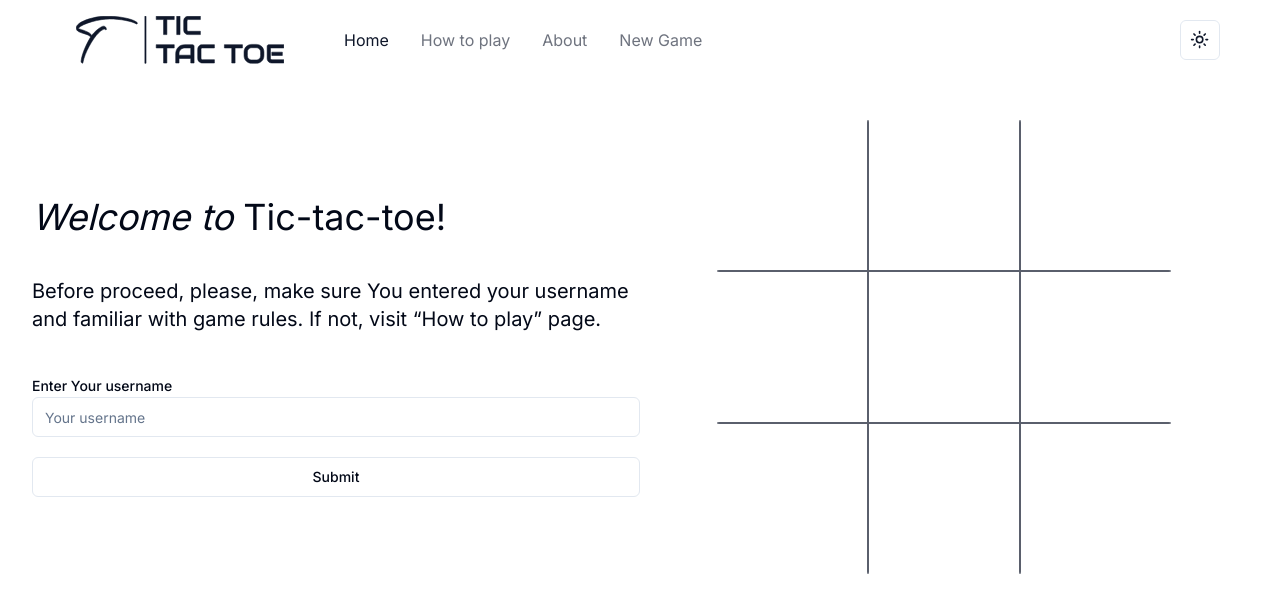
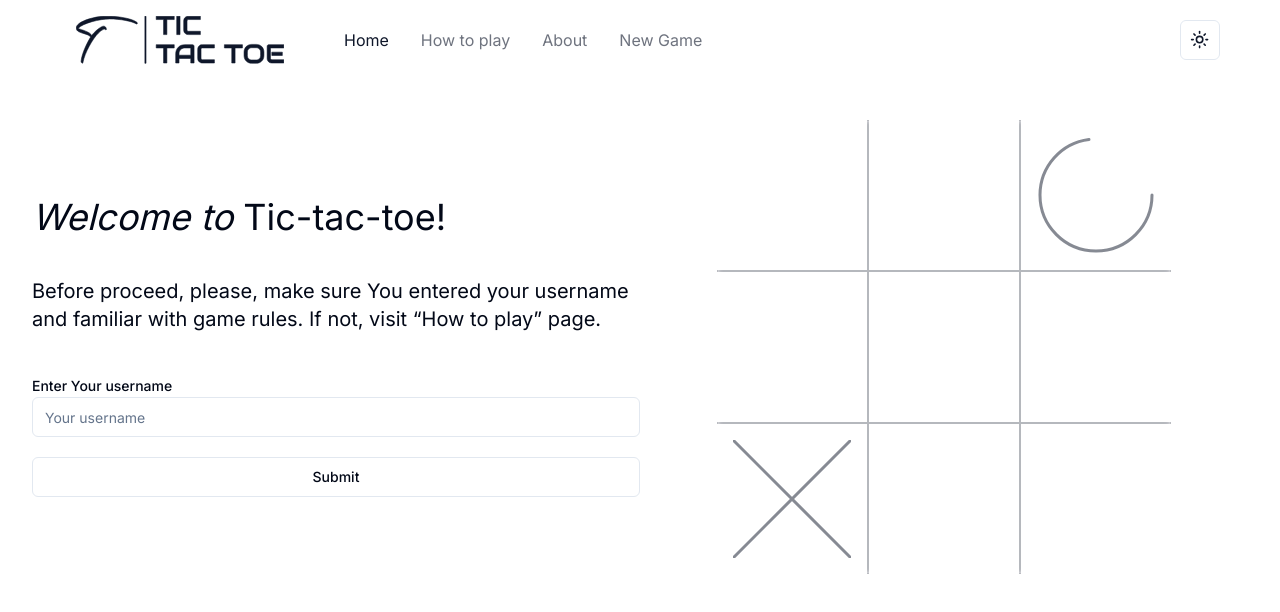
Before and after one commit to JohnnieWalked/tic-tac-toe, a Next.js app: page / in a window 1280 px wide. Shown: the top 612 px of the page. Built offline with nearby package versions, Linux system fonts and the light colour scheme.

Commit message:
feat: added to HomePage tic-tac-toe squares animations;

```diff
--- a/src/app/page.tsx
+++ b/src/app/page.tsx
@@ -15,7 +15,7 @@ export default function Home() {
         <UsernameForm />
       </div>
       <div className="w-max overflow-hidden">
-        <GameField />
+        <GameField animateGameplay disableClickSquare />
       </div>
     </section>
   );
--- a/src/components/Divider.css
+++ b/src/components/Divider.css
@@ -1,4 +1,4 @@
 .divider {
-  box-shadow: inset 0px 0px 2px hsl(var(--background));
-  /* opacity: 0.5; */
+  box-shadow: inset 0px 0px 5px hsl(var(--background));
+  /* opacity: 0.3; */
 }
--- a/src/components/GameField.tsx
+++ b/src/components/GameField.tsx
@@ -1,5 +1,7 @@
 'use client';
-import { motion } from 'framer-motion';
+import { AnimatePresence, motion } from 'framer-motion';
+import { useEffect, useState } from 'react';
+import { ANIMATION_TEMPLATE } from '@/constants';
 
 /* components */
 import GameSquare from './GameSquare';
@@ -8,18 +10,48 @@ import Divider from './Divider';
 /* styles */
 import './GameField.css';
 
-export default function GameField() {
+type GameFieldProps = {
+  animateGameplay: boolean;
+  disableClickSquare: boolean;
+  templateGameField?: number[];
+};
+
+export default function GameField({
+  templateGameField,
+  disableClickSquare,
+  animateGameplay,
+}: GameFieldProps) {
+  const [gameState, setGameState] = useState<number[]>([
+    0, 0, 0, 0, 0, 0, 0, 0, 0,
+  ]);
+
+  useEffect(() => {
+    if (!animateGameplay && templateGameField) setGameState(templateGameField);
+  }, [animateGameplay, templateGameField]);
+
+  /* animation of gameplay */
+  useEffect(() => {
+    async function animation() {
+      await new Promise((r) => setTimeout(r, 4000));
+      for (let i = 0; i < ANIMATION_TEMPLATE.length; i++) {
+        setGameState(ANIMATION_TEMPLATE[i]);
+        await new Promise((r) => setTimeout(r, 1200));
+      }
+    }
+    animation();
+  }, [animateGameplay]);
+
+  const renderedSquares = gameState.map((item, index) => {
+    return (
+      <motion.div key={index} className={`square${index + 1} w-full h-full`}>
+        {<GameSquare player={item} isDisabled={disableClickSquare} />}
+      </motion.div>
+    );
+  });
+
   return (
     <motion.div className="game_field grid-cols-[100px_2px_100px_2px_100px] grid-rows-[100px_2px_100px_2px_100px] md:grid-cols-[125px_2px_125px_2px_125px] md:grid-rows-[125px_2px_125px_2px_125px] lg:grid-cols-[150px_2px_150px_2px_150px] lg:grid-rows-[150px_2px_150px_2px_150px] place-items-center items-center justify-center">
-      <GameSquare className="square1" />
-      <GameSquare className="square2" />
-      <GameSquare className="square3" />
-      <GameSquare className="square4" />
-      <GameSquare className="square5" />
-      <GameSquare className="square6" />
-      <GameSquare className="square7" />
-      <GameSquare className="square8" />
-      <GameSquare className="square9" />
+      {renderedSquares}
       <Divider className="divider1" />
       <Divider delay={1.1} direction="fromBottom" className="divider2" />
       <Divider delay={1.2} direction="fromLeft" className="divider3" />
--- /dev/null
+++ b/src/components/GameSquare.css
@@ -0,0 +1,3 @@
+.gameSquare {
+  stroke: hsl(var(--primary));
+}
--- a/src/components/GameSquare.tsx
+++ b/src/components/GameSquare.tsx
@@ -1,19 +1,94 @@
+'use client';
+
+import { Button } from './ui/button';
+import { AnimatePresence, motion } from 'framer-motion';
+
 type GameSquareProps = {
+  player: 1 | 2 | number;
   isDisabled?: boolean;
-  className: string;
+  className?: string;
   children?: React.ReactNode;
+};
+
+const draw = {
+  hidden: { pathLength: 0 },
+  visible: () => {
+    return {
+      pathLength: 1,
+      transition: {
+        pathLength: { type: 'spring', duration: 1, bounce: 0 },
+      },
+    };
+  },
 };
 
 export default function GameSquare({
   isDisabled,
   className,
-  children,
+  player,
 }: GameSquareProps) {
+  function fillSquare() {
+    switch (player) {
+      case 1: {
+        return (
+          <>
+            <motion.line
+              x1="0"
+              y1="0"
+              x2="100%"
+              y2="100%"
+              variants={draw}
+              strokeWidth={3}
+              strokeLinecap="round"
+              stroke="hsl(var(--primary))"
+            />
+            <motion.line
+              x1="0"
+              y1="100%"
+              x2="100%"
+              y2="0"
+              variants={draw}
+              strokeWidth={3}
+              strokeLinecap="round"
+              stroke="hsl(var(--primary))"
+            />
+          </>
+        );
+      }
+      case 2: {
+        return (
+          <motion.circle
+            cx="50%"
+            cy="50%"
+            r={`calc(50% - 3px)`}
+            strokeWidth={3}
+            stroke="hsl(var(--primary))"
+            strokeLinecap="round"
+            variants={draw}
+          />
+        );
+      }
+      default: {
+        return null;
+      }
+    }
+  }
+
   return (
-    <div
-      className={`bg-background w-full h-full flex items-center justify-center ${className}`}
+    <Button
+      disabled={isDisabled}
+      className={`p-4 bg-background text-primary w-full h-full flex items-center justify-center ${className}`}
     >
-      {children}
-    </div>
+      <motion.svg
+        className="w-full h-full"
+        // viewBox="0 0 100% 100%"
+        xmlns="http://www.w3.org/2000/svg"
+        initial="hidden"
+        animate="visible"
+        fill="none"
+      >
+        {fillSquare()}
+      </motion.svg>
+    </Button>
   );
 }
--- a/src/components/UsernameForm.tsx
+++ b/src/components/UsernameForm.tsx
@@ -13,6 +13,7 @@ export default function UsernameForm() {
   const { toast } = useToast();
   const [username, setUsername] = useState<string>();
 
+  /* put username into input if user has entered username before  */
   useEffect(() => {
     if (localStorage.getItem('username') !== username) {
       setUsername(localStorage.getItem('username') || '');
--- /dev/null
+++ b/src/constants.ts
@@ -0,0 +1,10 @@
+export const ANIMATION_TEMPLATE = [
+  [0, 0, 0, 0, 0, 0, 1, 0, 0],
+  [0, 0, 2, 0, 0, 0, 1, 0, 0],
+  [0, 0, 2, 1, 0, 0, 1, 0, 0],
+  [2, 0, 2, 1, 0, 0, 1, 0, 0],
+  [2, 1, 2, 1, 0, 0, 1, 0, 0],
+  [2, 1, 2, 1, 0, 0, 1, 0, 2],
+  [2, 1, 2, 1, 0, 1, 1, 0, 2],
+  [2, 1, 2, 1, 2, 1, 1, 0, 2],
+];
--- /dev/null
+++ b/src/helpers/calculateWinner.tsx
@@ -0,0 +1 @@
+export function calculateWinner(array: number[]) {}
```
